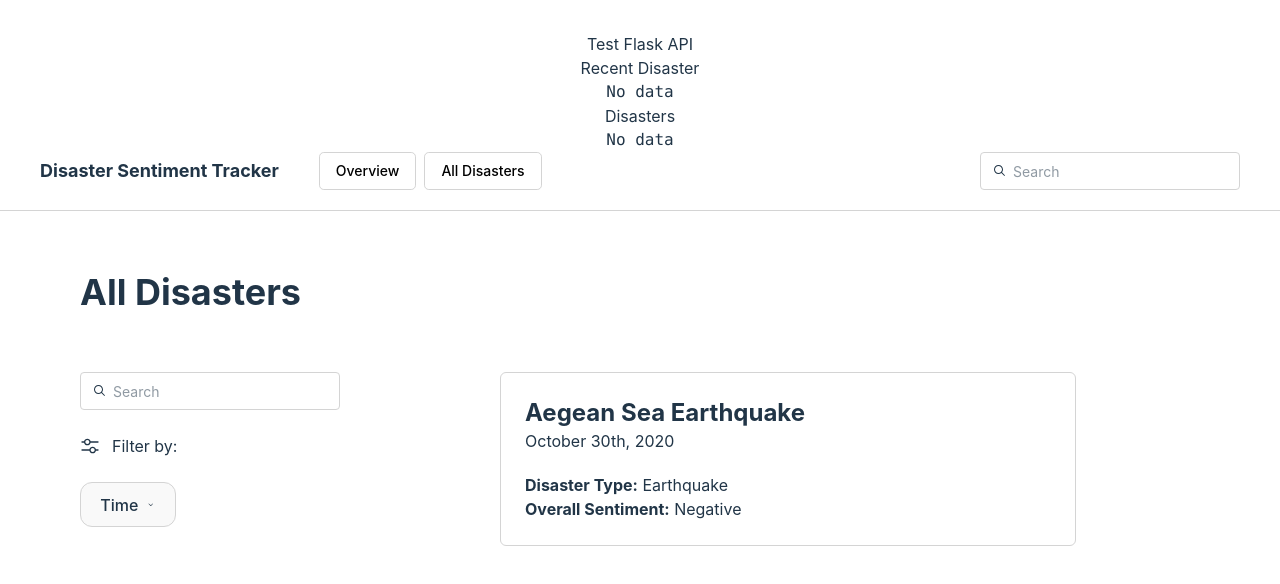
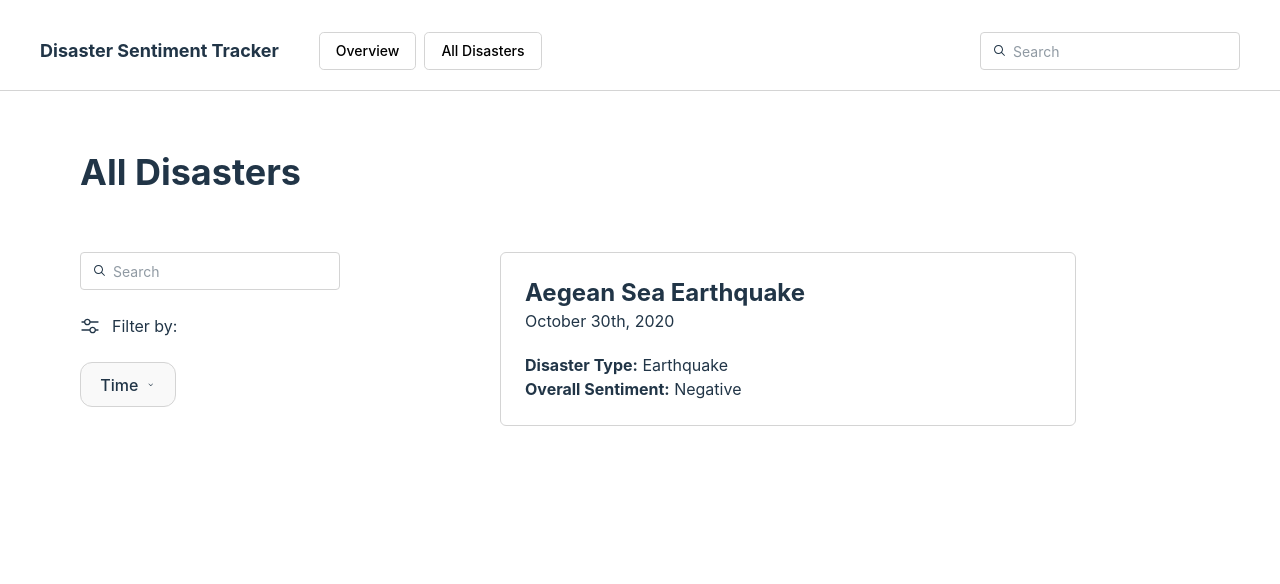
Before and after one commit to syl15/CSProject, a React (Vite) app in the folder frontend/: page /AllDisasters in a window 1280 px wide. Shown: the top 584 px of the page. Built offline with nearby package versions, Linux system fonts and the light colour scheme; no server answers.

Commit message:
added summary component, updated navbar links, adjusted toptweets width to avoid overflow

```diff
--- a/frontend/src/App.jsx
+++ b/frontend/src/App.jsx
@@ -9,7 +9,7 @@ import RecentDisaster from './RecentDisaster.jsx'
 function App() {
   return (
     <>
-      <TestAPI/>
+      {/* <TestAPI/> */}
       <Navbar/>
       <div>
         <Routes>
--- a/frontend/src/components/TweetBox.jsx
+++ b/frontend/src/components/TweetBox.jsx
@@ -3,7 +3,7 @@ import React from 'react'
 
 export default function TweetBox() {
   return (
-    <div className="flex flex-col border border-[#D4D4D4] rounded-xl p-5 mr-5 w-auto">
+    <div className="flex flex-col border border-[#D4D4D4] rounded-xl p-5 mr-5">
         <h4 className="text-md">Jane Doe</h4>
         <p className="text-sm text-[#9D9D9D]">@janedoebluesky</p>
         <div className="flex flex-start flex-wrap pt-4 text-wrap overflow-x-hidden">
```
